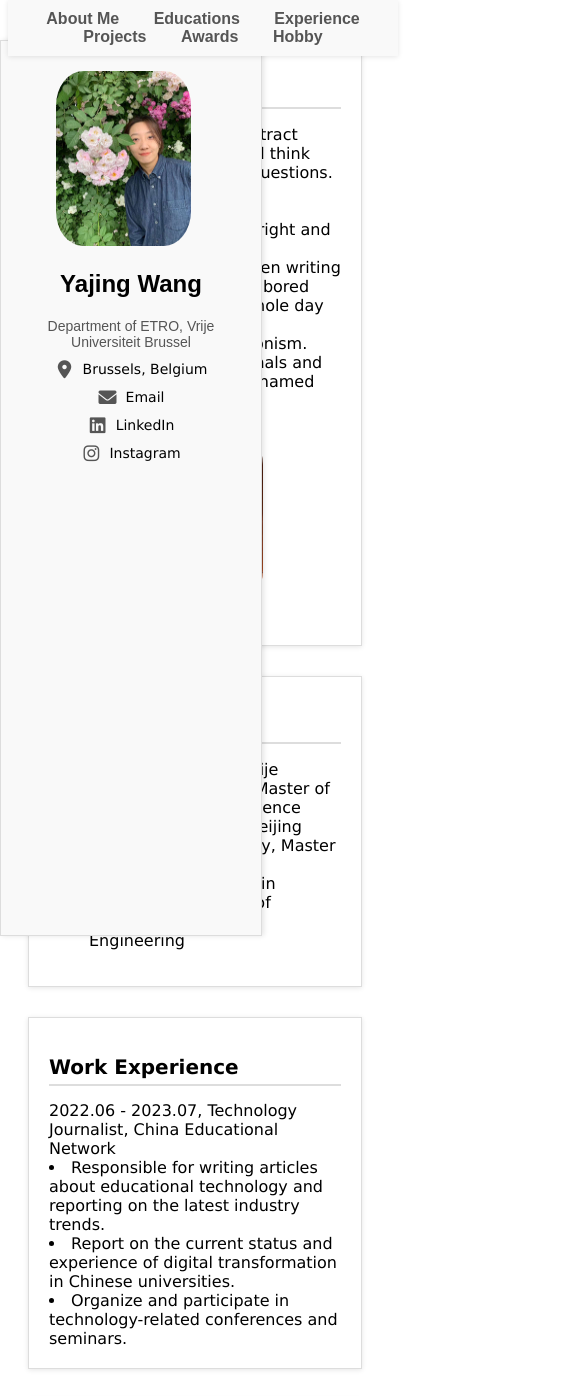
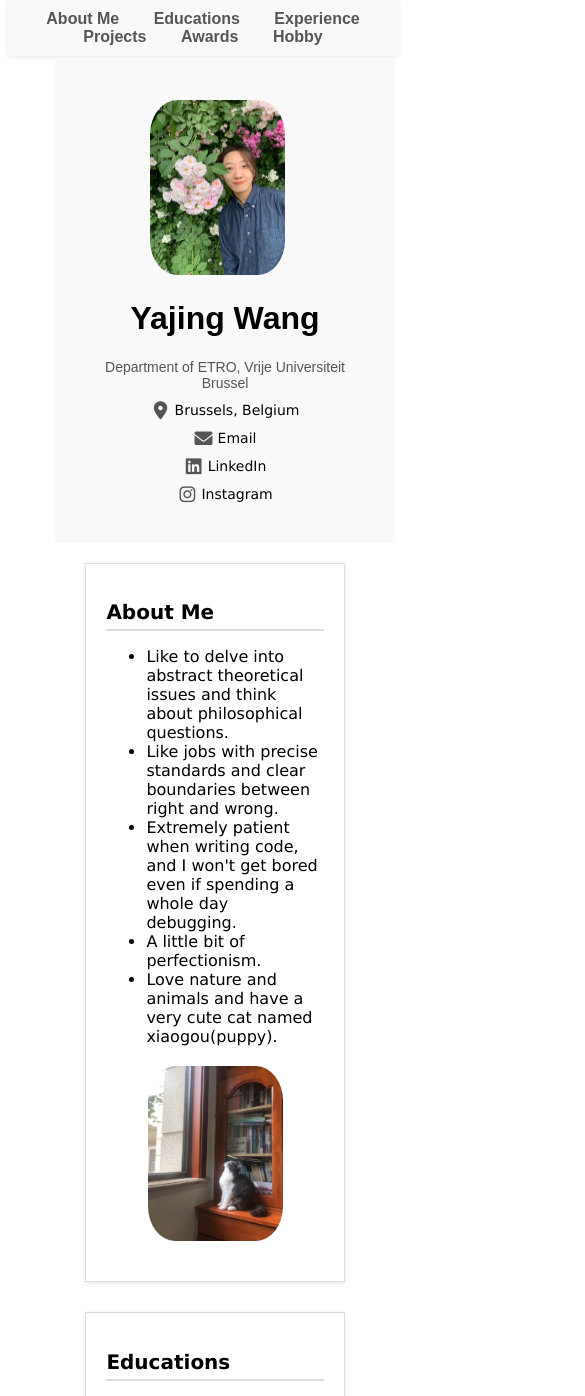
Before and after one commit to pikajojo/pikajojo.github.io, a plain HTML site: page index.html in a window 390 px wide. Shown: the top 1396 px of the page, 585 px wide, since content can reach past the window. Drawn offline with Linux system fonts and the light colour scheme.

Commit message:
fix small screen view

```diff
--- a/index.html
+++ b/index.html
@@ -23,8 +23,8 @@
 <body>
 <main>
 
-
-    <section class="profile">
+    <div class="container">
+    <div class="profile">
         <img src="yajing_pic4.jpg" alt="Profile Photo" class="profile-photo">
         <div class="profile-info">
             <h1 style="font-family: Arial, Helvetica, sans-serif;">Yajing Wang</h1>
@@ -37,8 +37,10 @@
             <a href="https://www.linkedin.com/in/yajing-wang-043254251/" ><i class="fab fa-linkedin"></i> LinkedIn</a>
             <a href="https://www.instagram.com/pikajojo_/"><i class="fab fa-instagram" ></i>Instagram</a>
         </div>
-    </section>
+    </div>
 
+
+    <div class="sections">
     <section id="about">
         <h2>About Me</h2>
         <ul>
@@ -130,6 +132,10 @@
 
         </ul>
     </section>
+
+</div>
+
+</div>
     <!-- 继续添加其他板块 -->
 
 </main>
--- a/styles.css
+++ b/styles.css
@@ -3,6 +3,15 @@ body {
     font-family: "Verdana",  serif;
     margin-top: 20px; /* 将内容推到导航栏下方，确保其不被覆盖 */
     padding: 0px;
+}
+
+.container {
+    display: flex;
+    flex-direction: row; /* 默认水平排列 */
+  }
+.sections {
+    flex-grow: 1; /* 占满剩余空间 */
+    padding: 20px;
 }
 
 /* 导航栏样式 */
@@ -86,17 +95,31 @@ body {
 
 /* 将头像和名字固定在左侧 */
 .profile {
-    position: fixed;
+    position: relative;
     top: 0;
-    left: 0;
-    width: 220px; /* 设置侧边栏的宽度 */
+    left: -10px;
+    /* width: 220px; 设置侧边栏的宽度 */
+    width: 20%;
     height: 100vh; /* 全屏高度 */
     background-color: #f9f9f9; /* 背景颜色 */
     box-shadow: 2px 0 5px rgba(0, 0, 0, 0.1); /* 右侧阴影 */
-    padding-top: 30px;
+    padding: 40px;
     text-align: center;
-    margin-top: 40px;
+    margin-top: 20px;
 }
+@media (max-width: 768px) {
+    .container {
+      flex-direction: column; /* 在小屏幕上改为垂直排列 */
+    }
+    .profile {
+      width: 100%; /* 占满整个宽度 */
+      height: auto; /* 高度自动调整 */
+      box-shadow: none; /* 去除阴影效果，保持简洁 */
+    }
+    .sections {
+      width: 100%; /* 占满整个宽度 */
+    }
+  }
 
 .profile-photo {
     width: 135px;
@@ -157,7 +180,7 @@ body {
     align-items: center;
     text-decoration: none;
     color: inherit;
-    gap: 8px;
+    gap: 4px;
     justify-content: center;
     font-size: 14px;
 }
@@ -208,7 +231,7 @@ h2 {
 /* 容器居中 */
 main {
     max-width: 800px; /* 设置最大宽度 */
-    margin: 0 auto; /* 自动居中 */
+    margin: 0 10%; /* 自动居中 */
     padding: 20px; /* 上下内边距 */
 }
 
```
